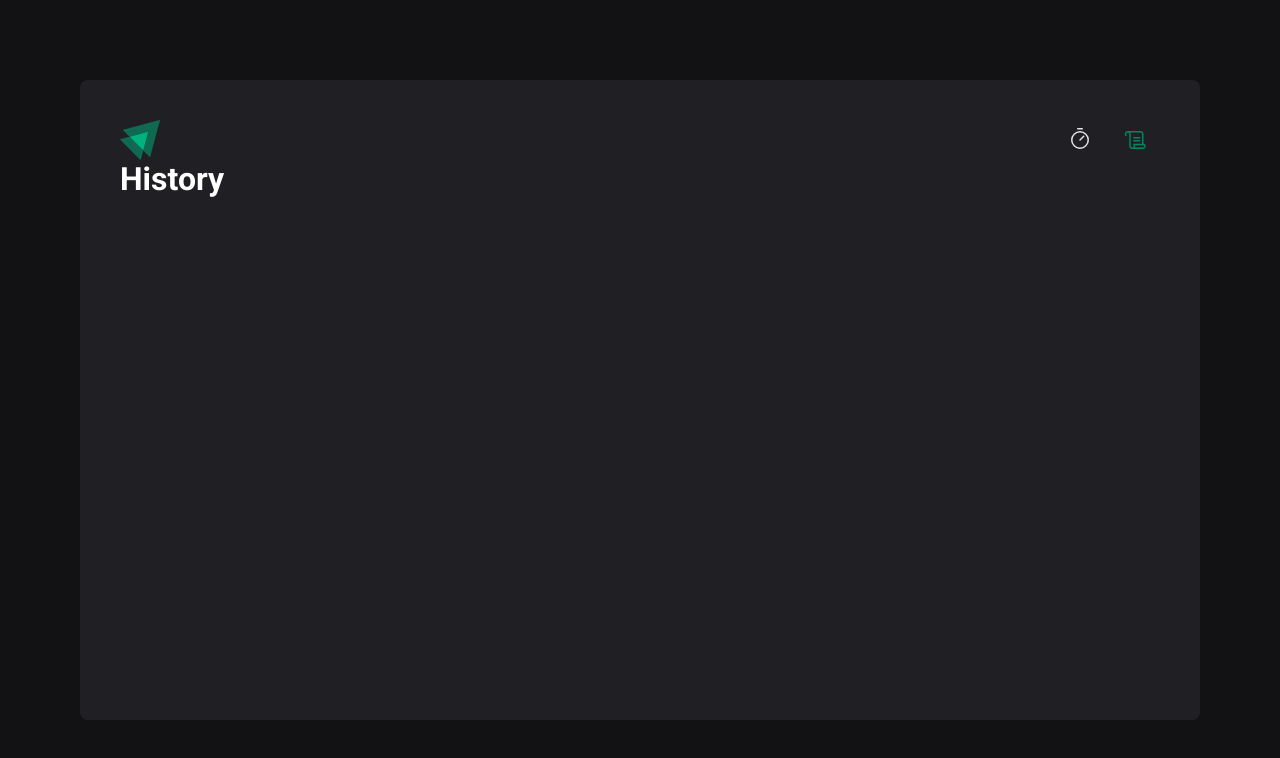
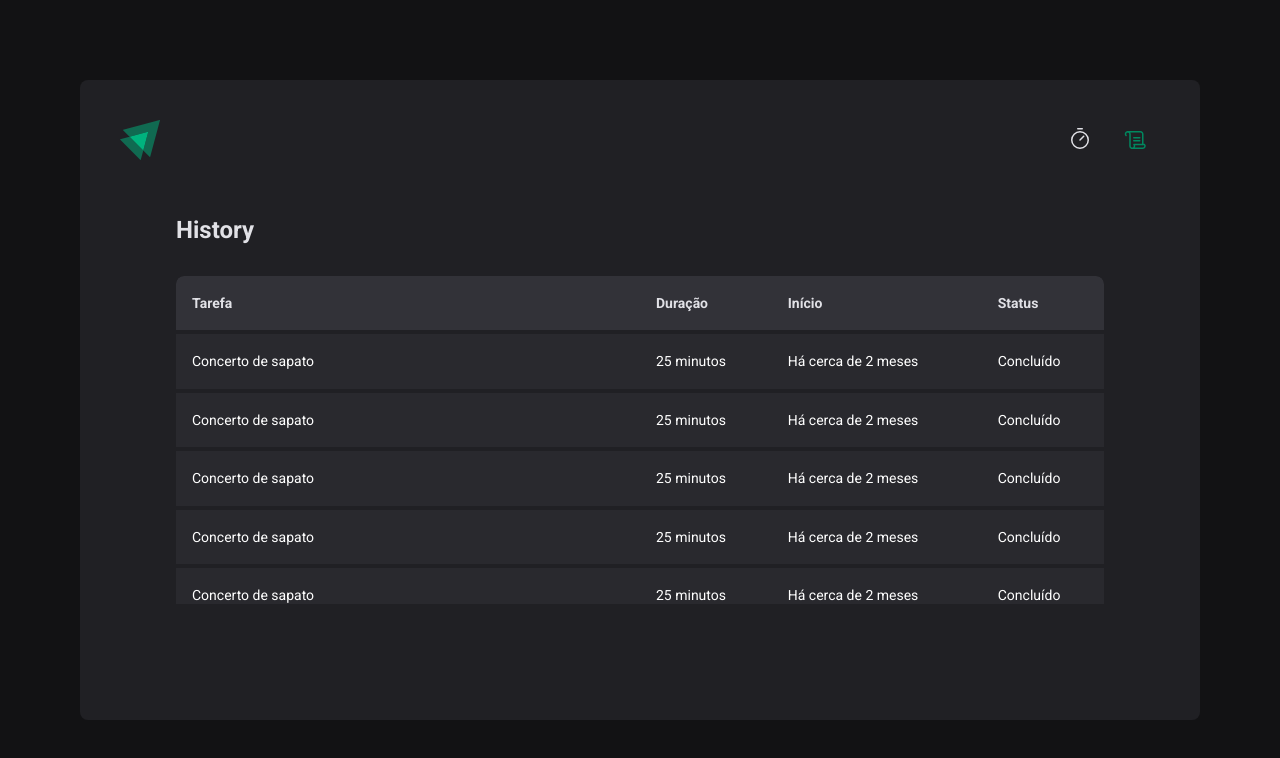
Before and after one commit to Cast01/ignite-timer, a React (Vite) app: page /history in a window 1280 px wide. Shown: the top 758 px of the page. Built offline with nearby package versions, Linux system fonts and the light colour scheme.

Commit message:
Página history

```diff
--- a/src/Router.tsx
+++ b/src/Router.tsx
@@ -1,6 +1,6 @@
 import { BrowserRouter, Route, Routes } from 'react-router-dom';
 import { Home } from './pages/Home';
-import { History } from './pages/History';
+import { History } from './pages/History/History';
 import { DefaultLayout } from './layouts/DefaultLayout';
 
 export function Router() {
--- a/src/pages/History.tsx
+++ /dev/null
@@ -1,9 +0,0 @@
-import { Fragment } from 'react';
-
-export function History() {
-  return (
-    <Fragment>
-      <h1>History</h1>
-    </Fragment>
-  );
-}
--- /dev/null
+++ b/src/pages/History/History.tsx
@@ -0,0 +1,84 @@
+import { HistoryContainer, TableContainer } from './style';
+
+export function History() {
+  return (
+    <HistoryContainer>
+      <h1>History</h1>
+
+      <TableContainer>
+        <table>
+          <thead>
+            <tr>
+              <th>Tarefa</th>
+              <th>Duração</th>
+              <th>Início</th>
+              <th>Status</th>
+            </tr>
+          </thead>
+          <tbody>
+            <tr>
+              <td>Concerto de sapato</td>
+              <td>25 minutos</td>
+              <td>Há cerca de 2 meses</td>
+              <td>Concluído</td>
+            </tr>
+            <tr>
+              <td>Concerto de sapato</td>
+              <td>25 minutos</td>
+              <td>Há cerca de 2 meses</td>
+              <td>Concluído</td>
+            </tr>
+            <tr>
+              <td>Concerto de sapato</td>
+              <td>25 minutos</td>
+              <td>Há cerca de 2 meses</td>
+              <td>Concluído</td>
+            </tr>
+            <tr>
+              <td>Concerto de sapato</td>
+              <td>25 minutos</td>
+              <td>Há cerca de 2 meses</td>
+              <td>Concluído</td>
+            </tr>
+            <tr>
+              <td>Concerto de sapato</td>
+              <td>25 minutos</td>
+              <td>Há cerca de 2 meses</td>
+              <td>Concluído</td>
+            </tr>
+            <tr>
+              <td>Concerto de sapato</td>
+              <td>25 minutos</td>
+              <td>Há cerca de 2 meses</td>
+              <td>Concluído</td>
+            </tr>
+            <tr>
+              <td>Concerto de sapato</td>
+              <td>25 minutos</td>
+              <td>Há cerca de 2 meses</td>
+              <td>Concluído</td>
+            </tr>
+            <tr>
+              <td>Concerto de sapato</td>
+              <td>25 minutos</td>
+              <td>Há cerca de 2 meses</td>
+              <td>Concluído</td>
+            </tr>
+            <tr>
+              <td>Concerto de sapato</td>
+              <td>25 minutos</td>
+              <td>Há cerca de 2 meses</td>
+              <td>Concluído</td>
+            </tr>
+            <tr>
+              <td>Concerto de sapato</td>
+              <td>25 minutos</td>
+              <td>Há cerca de 2 meses</td>
+              <td>Concluído</td>
+            </tr>
+          </tbody>
+        </table>
+      </TableContainer>
+    </HistoryContainer>
+  );
+}
--- /dev/null
+++ b/src/pages/History/style.ts
@@ -0,0 +1,96 @@
+import styled from 'styled-components';
+
+export const HistoryContainer = styled.main`
+  height: 50rem;
+
+  overflow: hidden;
+
+  padding: 5.6rem;
+
+  display: flex;
+  flex-direction: column;
+
+  h1 {
+    font-size: 2.4rem;
+    color: ${(props) => props.theme['gray-100']};
+  }
+`;
+
+export const TableContainer = styled.div`
+  flex: 1;
+
+  overflow: auto;
+
+  border-top-right-radius: 8px;
+  border-top-left-radius: 8px;
+
+  margin-top: 3.2rem;
+
+  table {
+    width: 100%;
+    /* min-width: 600px; */
+
+    border-collapse: collapse;
+
+    position: relative;
+
+    thead {
+      position: sticky;
+      top: 0;
+
+      width: 100%;
+
+      tr {
+        th {
+          background-color: ${(props) => props.theme['gray-600']};
+
+          padding: 1.6rem;
+
+          text-align: left;
+          color: ${(props) => props.theme['gray-100']};
+          font-size: 1.4rem;
+          line-height: 1.6;
+
+          &:first-child {
+            border-top-left-radius: 8px;
+            overflow: hidden;
+          }
+
+          &:last-child {
+            border-top-right-radius: 8px;
+            overflow: hidden;
+          }
+        }
+      }
+    }
+
+    tbody {
+      tr {
+        td {
+          background-color: ${(props) => props.theme['gray-700']};
+          border-top: 4px solid ${(props) => props.theme['gray-800']};
+
+          padding: 1.6rem;
+
+          font-size: 1.4rem;
+
+          line-height: 1.6;
+
+          &:first-child {
+            width: 50%;
+          }
+        }
+      }
+    }
+  }
+
+  &::-webkit-scrollbar {
+    width: 5px; /* width of the entire scrollbar */
+  }
+
+  &::-webkit-scrollbar-thumb {
+    background-color: ${(props) =>
+      props.theme['gray-500']}; /* color of the scroll thumb */
+    border-radius: 20px; /* roundness of the scroll thumb */
+  }
+`;
--- a/src/pages/Home/style.ts
+++ b/src/pages/Home/style.ts
@@ -33,14 +33,6 @@ export const FormHeader = styled.header`
     flex: 1;
 
     position: relative;
-
-    datalist option {
-      background: red !important;
-
-      &:hover {
-        background: red;
-      }
-    }
   }
 `;
 
```
